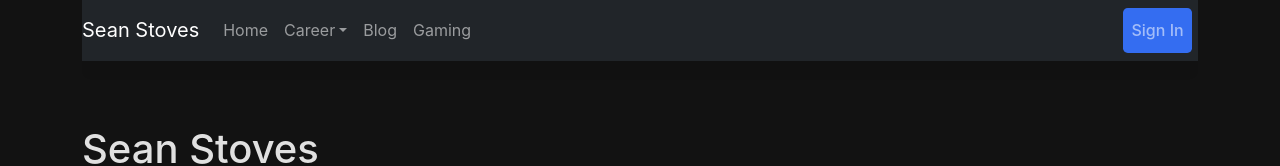
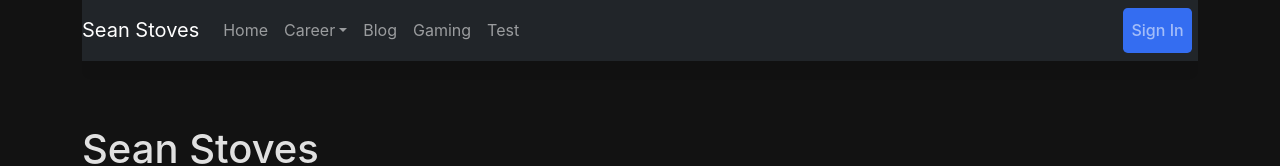
Before and after one commit to SeanStoves/seanstoves-web-frontend, a Next.js app: page / in a window 1280 px wide. Shown: the top 166 px of the page. Built offline with nearby package versions, Linux system fonts and the light colour scheme; no server answers.

Commit message:
Updating to ensure this is the proper code for production

```diff
--- a/components/design/header.js
+++ b/components/design/header.js
@@ -30,6 +30,7 @@ export default function Header () {
                             </NavDropdown>
                             <Nav.Link href="/blog">Blog</Nav.Link>
                             <Nav.Link href="#">Gaming</Nav.Link>
+                            <Nav.Link href="#">Test</Nav.Link>
                         </Nav>
                         <Nav>
                             {!session && <>
```
